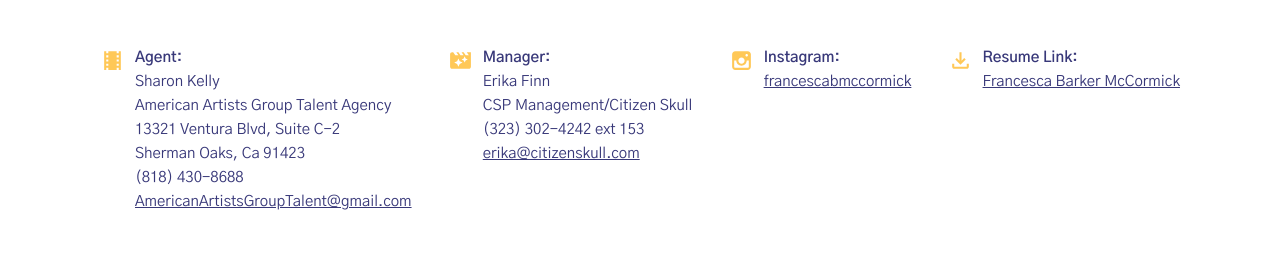
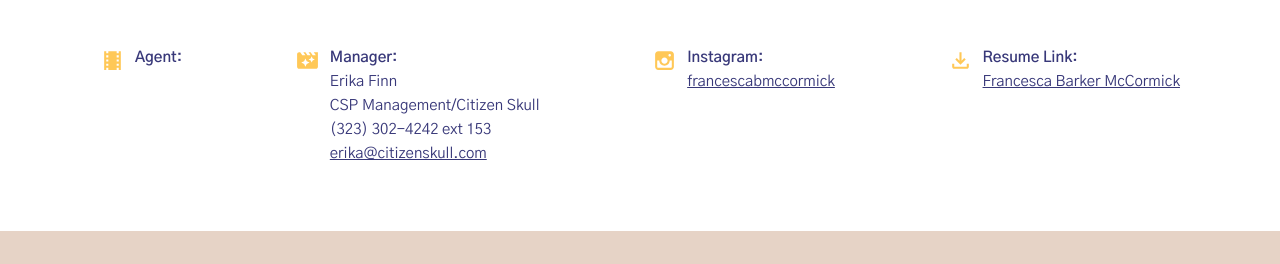
Before and after one commit to Lzm0010/fran-site-next, a Next.js app: page / in a window 1280 px wide. Shown: the part 1584-1848 px from the top of the page. Built offline with nearby package versions, Linux system fonts and the light colour scheme.

Commit message:
removed agent

```diff
--- a/components/MainFooter/MainFooter.js
+++ b/components/MainFooter/MainFooter.js
@@ -16,12 +16,12 @@
               <div className={styles.contactIcon}><MdLocalMovies /></div>
               <div className={styles.contactItem}>
                 <h4 className={styles.contactTitle}>Agent:</h4>
-                <p>Sharon Kelly</p>
+                {/* <p>Sharon Kelly</p>
                 <p>American Artists Group Talent Agency</p>
                 <p>13321 Ventura Blvd, Suite C-2</p>
                 <p>Sherman Oaks, Ca 91423</p>
                 <p>(818) 430-8688</p>
-                <a href="mailto:AmericanArtistsGroupTalent@gmail.com">AmericanArtistsGroupTalent@gmail.com</a>
+                <a href="mailto:AmericanArtistsGroupTalent@gmail.com">AmericanArtistsGroupTalent@gmail.com</a> */}
               </div>
             </div>
             <div className={styles.contactBlock}>
```
